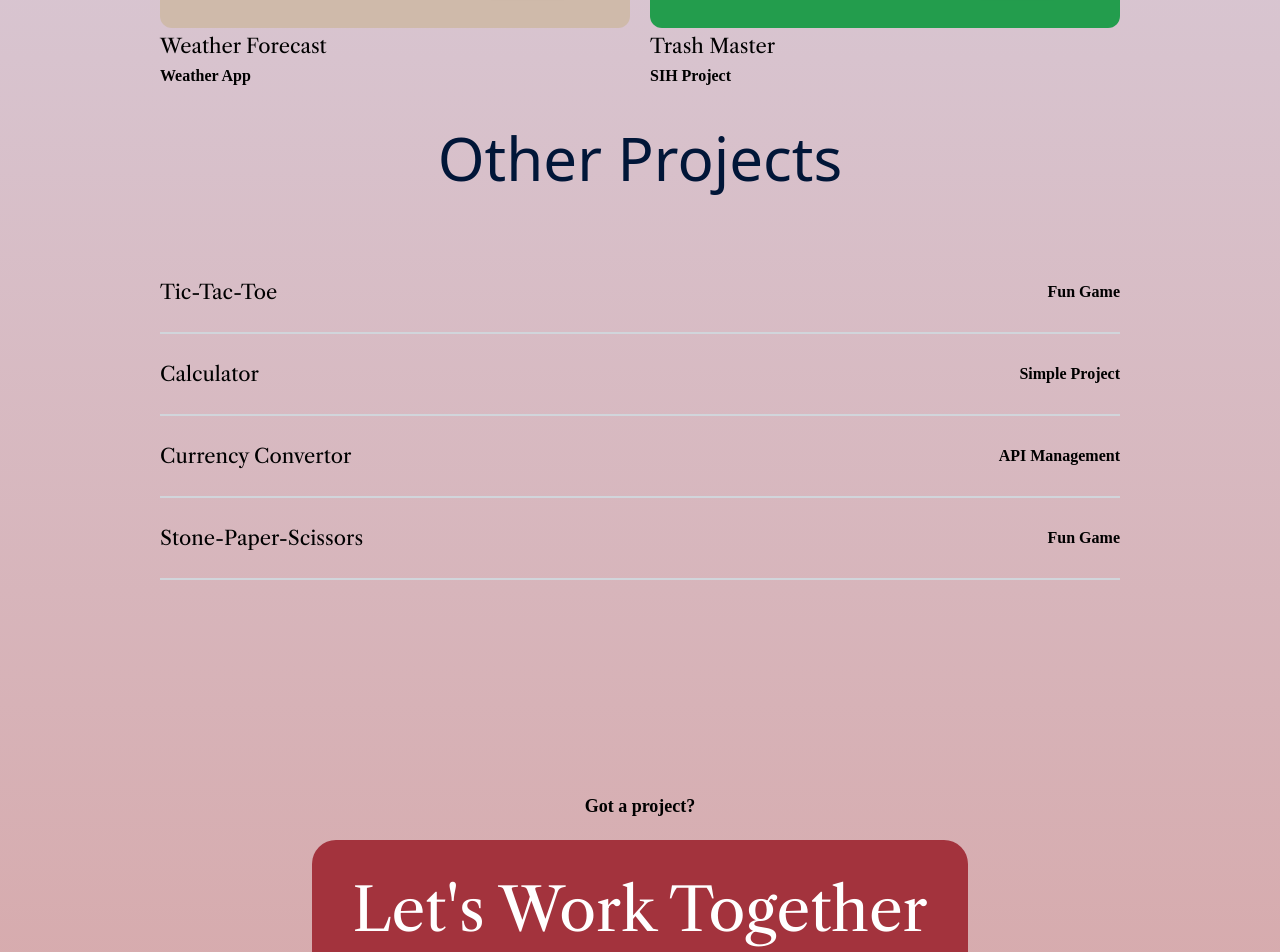
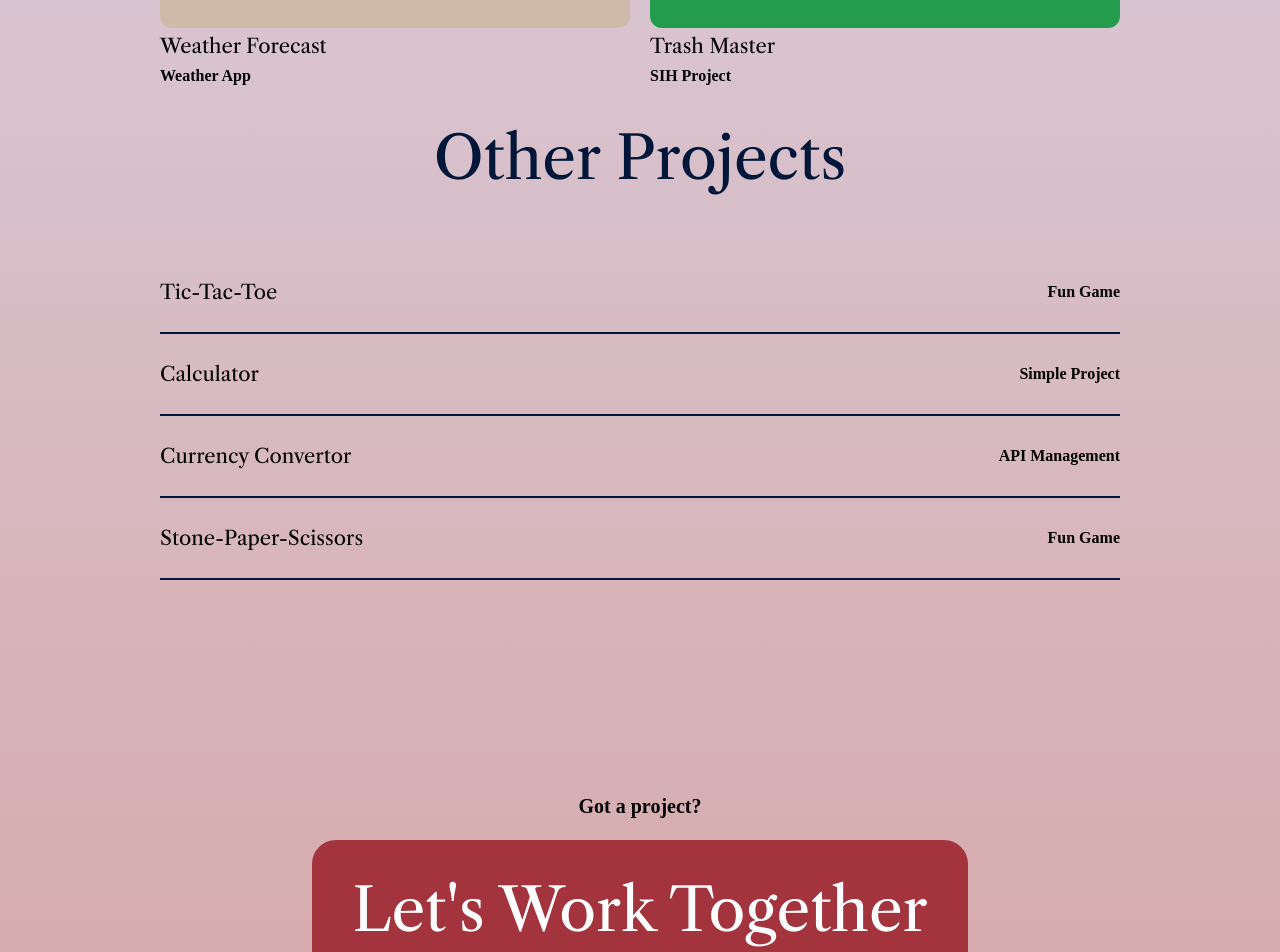
Before and after one commit to YashGupta-24/portfolio, a React (Vite) app: page /works in a window 1280 px wide. Shown: the part 1120-2072 px from the top of the page. Built offline with nearby package versions, Linux system fonts and the light colour scheme; a web font is replaced by a local one.

Commit message:
Animation update

```diff
--- a/src/components/Button.jsx
+++ b/src/components/Button.jsx
@@ -4,7 +4,7 @@ function Button({name, link, show}) {
   return (
     <div className='h-fit my-32 sm:my-32 w-3/4 flex flex-col justify-center items-center'>
       {
-        show? <h1 className='text-lg my-5 font-body font-semibold'>Got a project?</h1>: <div></div>
+        show? <h1 className='text-xl my-5 font-body font-semibold'>Got a project?</h1>: <div></div>
       }
       <button className='p-4 sm:p-6 md:p-10 rounded-3xl bg-tertiary text-lg sm:text-2xl md:text-6xl text-white font-heading hover:bg-hover transition-all duration-300'><Link to={link}>{name}</Link></button>
     </div>
--- a/src/index.css
+++ b/src/index.css
@@ -4,3 +4,14 @@
 @tailwind base;
 @tailwind components;
 @tailwind utilities;
+
+@keyframes appear {
+    from{ opacity: 0; }
+    to{ opacity: 1; }
+}
+
+.transit{
+    animation : appear linear;
+    animation-timeline: view();
+    animation-range: entry 0% cover 40%;
+}
--- a/src/pages/Work.jsx
+++ b/src/pages/Work.jsx
@@ -33,8 +33,8 @@ function Work() {
           })
         }
       </div>
-      <h1 className='text-3xl md:text-6xl text-heading'>Other Projects</h1>
-      <div className='w-3/4 my-16'>
+      <h1 className='text-3xl md:text-6xl text-heading font-heading'>Other Projects</h1>
+      <div className='w-3/4 my-16 transit'>
       {
           data.map((item, index) => {
             return (
@@ -45,7 +45,7 @@ function Work() {
                 <h1 className='text-md sm:text-xl my-1 font-heading'>{item.name}</h1>
                 <p className='text-sm sm:text-base hidden md:block font-body font-semibold'>{item.description}</p>
                 </a>
-                <hr className='border-[1px] border-gray-300'/>
+                <hr className='border-[1px] border-heading'/>
               </div>
             )
           })
--- a/src/sections/About.jsx
+++ b/src/sections/About.jsx
@@ -11,7 +11,7 @@ function About() {
     }, []);
 
     return (
-        <div className='h-full w-3/4 flex flex-col lg:flex-row justify-center items-center'>
+        <div className='h-full w-3/4 flex flex-col lg:flex-row justify-center items-center transit'>
             <div className='lg:w-1/2 h-full'>
                 <h1 className='text-4xl md:text-6xl my-5 font-heading text-heading'>About</h1>
                 {
--- a/src/sections/Hero.jsx
+++ b/src/sections/Hero.jsx
@@ -5,7 +5,7 @@ import { FcInfo } from "react-icons/fc";
 function Hero() {
 
     return (
-        <div className='h-fit w-3/4 py-4 mt-20'>
+        <div className='h-fit w-3/4 py-4 mt-20 '>
             <div className=' h-full w-full md:w-1/2'>
                 <img src={picture} alt="" className='h-20 w-20 sm:h-24 sm:w-24 my-4' />
                 <div className='my-2 border-[1px] border-black w-fit px-2 rounded-2xl bg-gray-300 flex justify-between items-center text-xs sm:text-base gap-2 font-body font-semibold'> <FcInfo /> Available for freelance</div>
--- a/src/sections/Projects.jsx
+++ b/src/sections/Projects.jsx
@@ -10,7 +10,7 @@ function Projects() {
   }, []);
 
   return (
-    <div className='h-full w-3/4 my-20'>
+    <div className='h-full w-3/4 my-20 transit'>
       <div className='grid grid-cols-1 md:grid-cols-2 gap-5'>
         {
           data.map((item, index) => {
--- a/src/sections/Skills.jsx
+++ b/src/sections/Skills.jsx
@@ -57,7 +57,7 @@ function Skills() {
   ]
 
   return (
-    <div className='h-full md:h-screen w-3/4 flex flex-col mb-20'>
+    <div className='h-full md:h-screen w-3/4 flex flex-col mb-20 transit'>
       <div>
         <h1 className='text-4xl md:text-6xl my-5 font-heading text-heading'>Skills</h1>
       </div>
```
